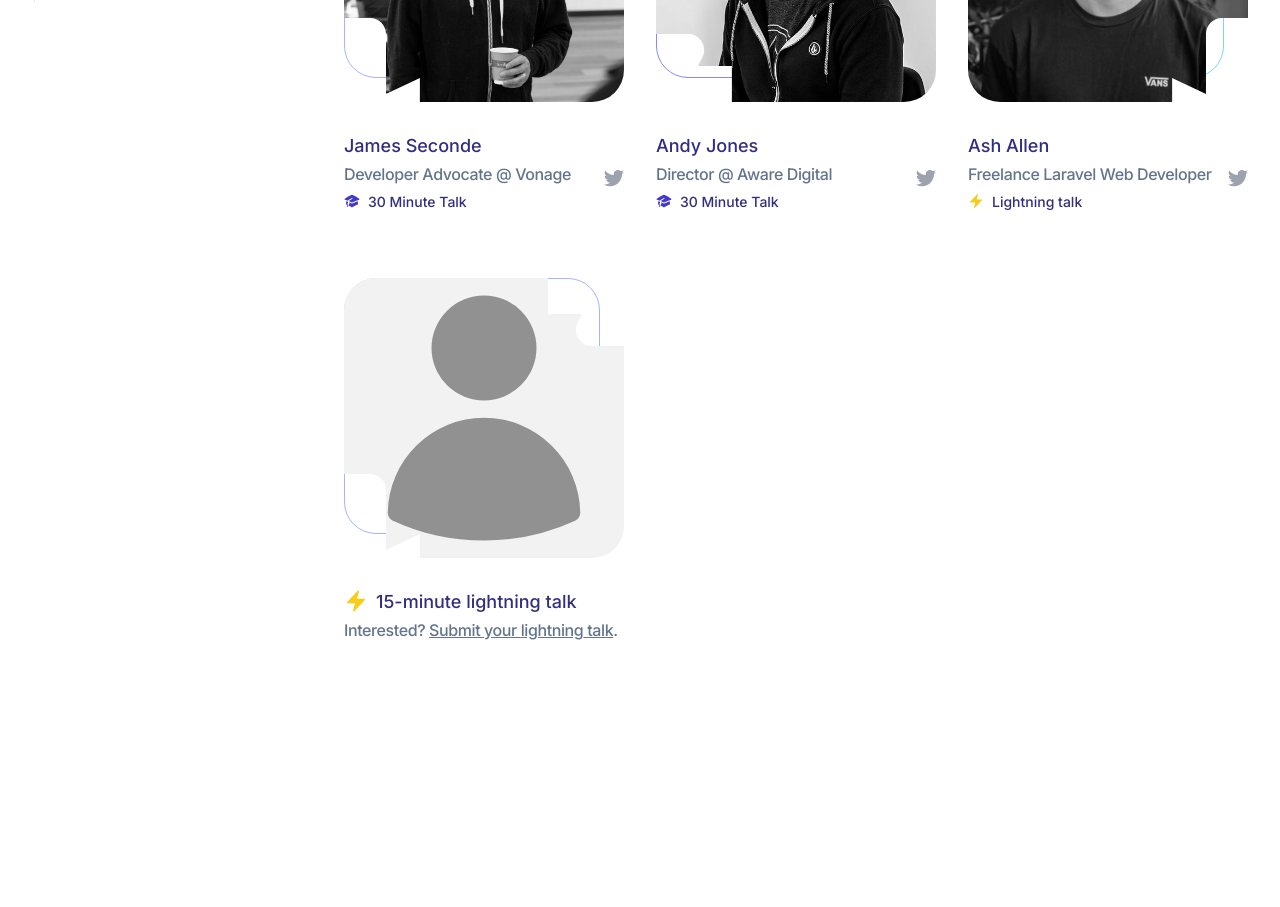
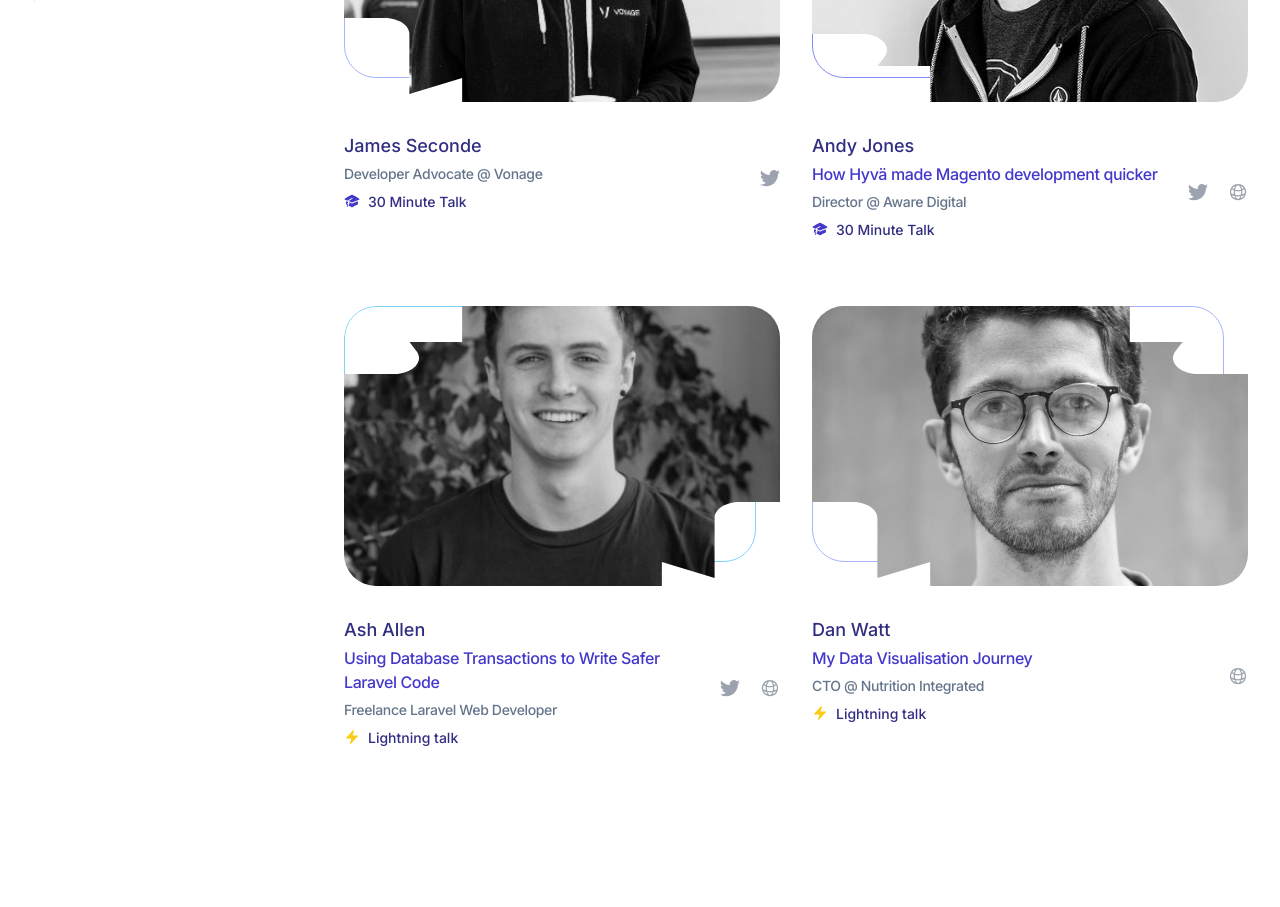
Before and after one commit to phpstoke/phpstoke.co.uk, a Next.js app: page / in a window 1280 px wide. Shown: the part 1660-2567 px from the top of the page. Built offline with nearby package versions, Linux system fonts and the light colour scheme.

Commit message:
Add Dan Watt to the list of speakers. Add talk titles.

```diff
--- a/src/components/Speakers.jsx
+++ b/src/components/Speakers.jsx
@@ -11,6 +11,7 @@ import christopherMillerImage from '@/images/avatars/christopher-miller.jpg'
 import andyJonesImage from '@/images/avatars/andy-jones.jpg'
 import jamesSecondeImage from '@/images/avatars/james-seconde.jpg'
 import ashleyAllenImage from '@/images/avatars/ashley-allen.jpeg'
+import danWattImage from '@/images/avatars/dan-watt.jpeg'
 
 import { AcademicCapIcon, BoltIcon, UserIcon } from '@heroicons/react/24/solid'
 
@@ -23,6 +24,7 @@ const days = [
       {
         name: 'James Seconde',
         role: 'Developer Advocate @ Vonage',
+        talk: null,
         image: jamesSecondeImage,
         twitterUrl: 'https://twitter.com/SecondeJ',
         lightning: false,
@@ -30,21 +32,31 @@ const days = [
       }, {
         name: 'Andy Jones',
         role: 'Director @ Aware Digital',
+        talk: 'How Hyvä made Magento development quicker',
         image: andyJonesImage,
         twitterUrl: 'https://twitter.com/awaredigital_uk',
+        webUrl: 'https://awaredigital.co.uk',
         lightning: false,
         available: false,
       }, {
         name: 'Ash Allen',
         role: 'Freelance Laravel Web Developer',
+        talk: 'Using Database Transactions to Write Safer Laravel Code',
         image: ashleyAllenImage,
         twitterUrl: 'https://twitter.com/AshAllenDesign',
+        webUrl: 'https://ashallendesign.co.uk',
         lightning: true,
         available: false,
       }, {
-        available: true,
+        name: 'Dan Watt',
+        role: 'CTO @ Nutrition Integrated',
+        talk: 'My Data Visualisation Journey',
+        image: danWattImage,
+        twitterUrl: null,
+        webUrl: 'https://nutritionintegrated.com',
         lightning: true,
-      }
+        available: false,
+      },
     ],
   },
   {
@@ -55,20 +67,25 @@ const days = [
       {
         name: 'Oliver Davies',
         role: 'Lead Developer @ Transport for Wales',
+        talk: 'Things to know about PHP',
         image: oliverDaviesImage,
         lightning: false,
         twitterUrl: 'https://twitter.com/opdavies',
+        webUrl: 'https://www.oliverdavies.uk',
         available: false,
       }, {
         name: 'Luke Browne',
         role: 'Lead Software Developer @ Wealth Wizards',
+        talk: 'Clean, concise, collaborative code',
         image: lukeBrowneImage,
         lightning: false,
         twitterUrl: 'https://twitter.com/lukebrwne',
+        webUrl: 'https://www.luke-browne.com',
         available: false,
       }, {
         name: 'Christopher Miller',
         role: 'Developer @ Jump24',
+        talk: 'Ship every day, fail every day',
         image: christopherMillerImage,
         lightning: false,
         twitterUrl: 'https://twitter.com/ccmiller2018',
@@ -177,11 +194,16 @@ function SpeakerProfile({id, speaker, speakerIndex, ...props}) {
             />
           </div>
         </div>
-        <div className="space-y-2 space-x-4 xl:flex xl:items-center xl:justify-between mt-8">
-          <div className="space-y-1 text-lg font-medium leading-6">
-            <h3 className="text-indigo-900">{speaker.name}</h3>
-            <p className="mt-1 text-base tracking-tight text-slate-500">{speaker.role}</p>
-            <p className="text-indigo-900 text-sm">
+        <div className="space-y-2 space-x-4 flex xl:items-center xl:justify-between mt-8 flex-row">
+          <div className="space-y-1 text-lg font-medium leading-6 grow">
+            <h2 className="text-indigo-900">{speaker.name}</h2>
+            {
+              speaker.talk ? (
+                <h3 className="text-indigo-700 tracking-tight text-base">{speaker.talk}</h3>
+              ) : null
+            }
+            <p className="mt-1 text-sm tracking-tight text-slate-500 break-all">{speaker.role}</p>
+            <div className="text-indigo-900 text-sm">
               {
                 speaker.lightning ? (
                   <div>
@@ -195,9 +217,9 @@ function SpeakerProfile({id, speaker, speakerIndex, ...props}) {
                   </div>
                 )
               }
-              </p>
             </div>
-          <ul role="list" className="flex justify-center space-x-5">
+          </div>
+          <ul role="list" className="flex justify-center gap-x-5 items-center">
             {
               speaker.twitterUrl &&
               <li>
@@ -205,6 +227,17 @@ function SpeakerProfile({id, speaker, speakerIndex, ...props}) {
                   <span className="sr-only">Twitter</span>
                   <svg className="h-5 w-5" aria-hidden="true" fill="currentColor" viewBox="0 0 20 20">
                     <path d="M6.29 18.251c7.547 0 11.675-6.253 11.675-11.675 0-.178 0-.355-.012-.53A8.348 8.348 0 0020 3.92a8.19 8.19 0 01-2.357.646 4.118 4.118 0 001.804-2.27 8.224 8.224 0 01-2.605.996 4.107 4.107 0 00-6.993 3.743 11.65 11.65 0 01-8.457-4.287 4.106 4.106 0 001.27 5.477A4.073 4.073 0 01.8 7.713v.052a4.105 4.105 0 003.292 4.022 4.095 4.095 0 01-1.853.07 4.108 4.108 0 003.834 2.85A8.233 8.233 0 010 16.407a11.616 11.616 0 006.29 1.84" />
+                  </svg>
+                </a>
+              </li>
+            }
+            {
+              speaker.webUrl &&
+              <li>
+                <a href={speaker.webUrl} className="text-gray-400 hover:text-gray-300">
+                  <span className="sr-only">Website</span>
+                  <svg xmlns="http://www.w3.org/2000/svg" fill="none" viewBox="0 0 24 24" stroke-width="1.5" stroke="currentColor" className="w-5 h-5">
+                    <path stroke-linecap="round" stroke-linejoin="round" d="M12 21a9.004 9.004 0 008.716-6.747M12 21a9.004 9.004 0 01-8.716-6.747M12 21c2.485 0 4.5-4.03 4.5-9S14.485 3 12 3m0 18c-2.485 0-4.5-4.03-4.5-9S9.515 3 12 3m0 0a8.997 8.997 0 017.843 4.582M12 3a8.997 8.997 0 00-7.843 4.582m15.686 0A11.953 11.953 0 0112 10.5c-2.998 0-5.74-1.1-7.843-2.918m15.686 0A8.959 8.959 0 0121 12c0 .778-.099 1.533-.284 2.253m0 0A17.919 17.919 0 0112 16.5c-3.162 0-6.133-.815-8.716-2.247m0 0A9.015 9.015 0 013 12c0-1.605.42-3.113 1.157-4.418" />
                   </svg>
                 </a>
               </li>
@@ -302,7 +335,7 @@ export function Speakers() {
             {days.map((day) => (
               <Tab.Panel
                 key={day.dateTime}
-                className="grid grid-cols-1 gap-x-8 gap-y-10 sm:grid-cols-2 sm:gap-y-16 md:grid-cols-3 [&:not(:focus-visible)]:focus:outline-none"
+                className="grid grid-cols-1 gap-x-8 gap-y-10 sm:grid-cols-2 sm:gap-y-16 md:grid-cols-2 [&:not(:focus-visible)]:focus:outline-none"
                 unmount={false}
               >
                 {day.speakers.map((speaker, speakerIndex) => (
```
Also changed, not shown: src/images/avatars/dan-watt.jpeg (added). Lines whose indentation alone changed are shown as unchanged.
